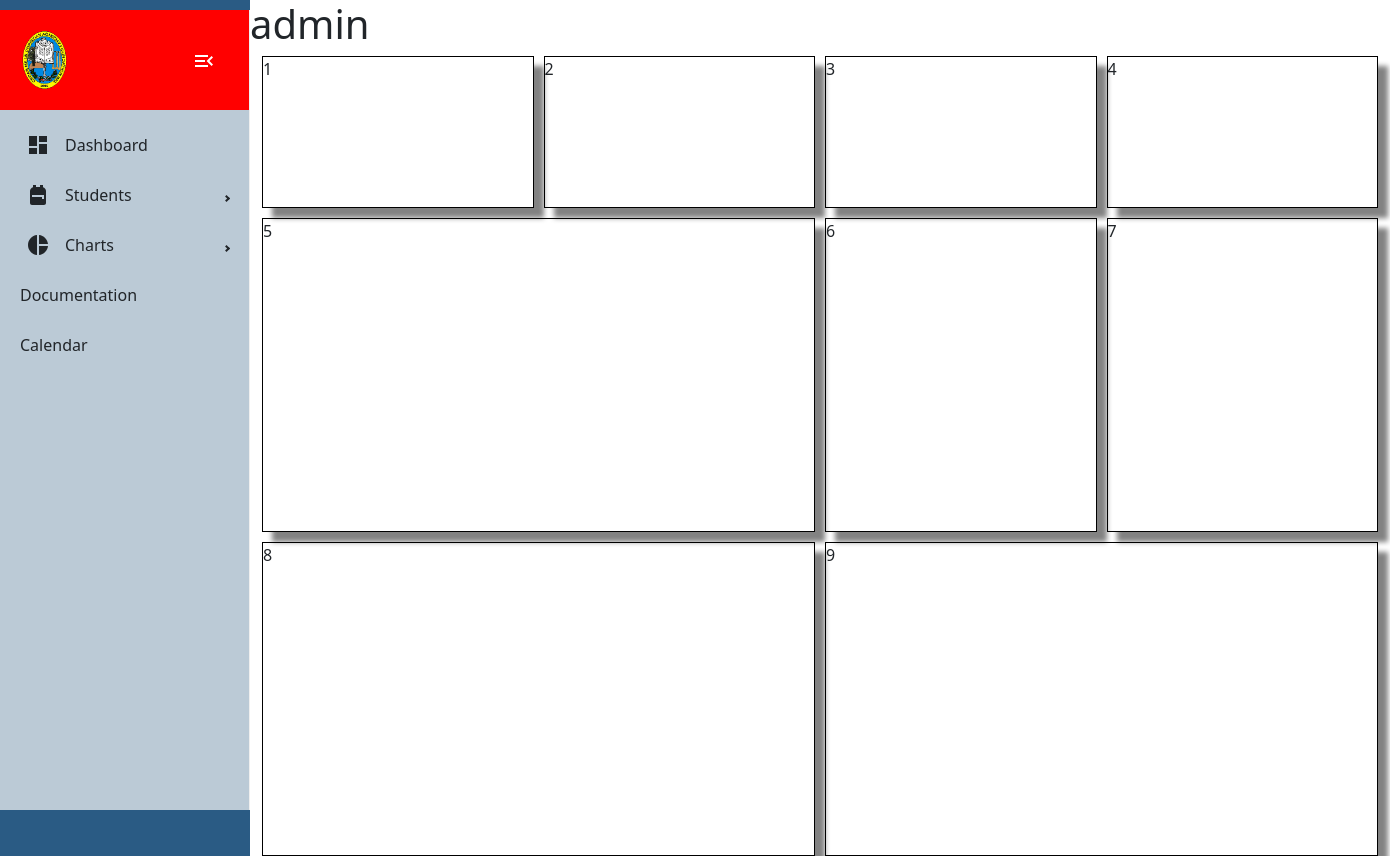
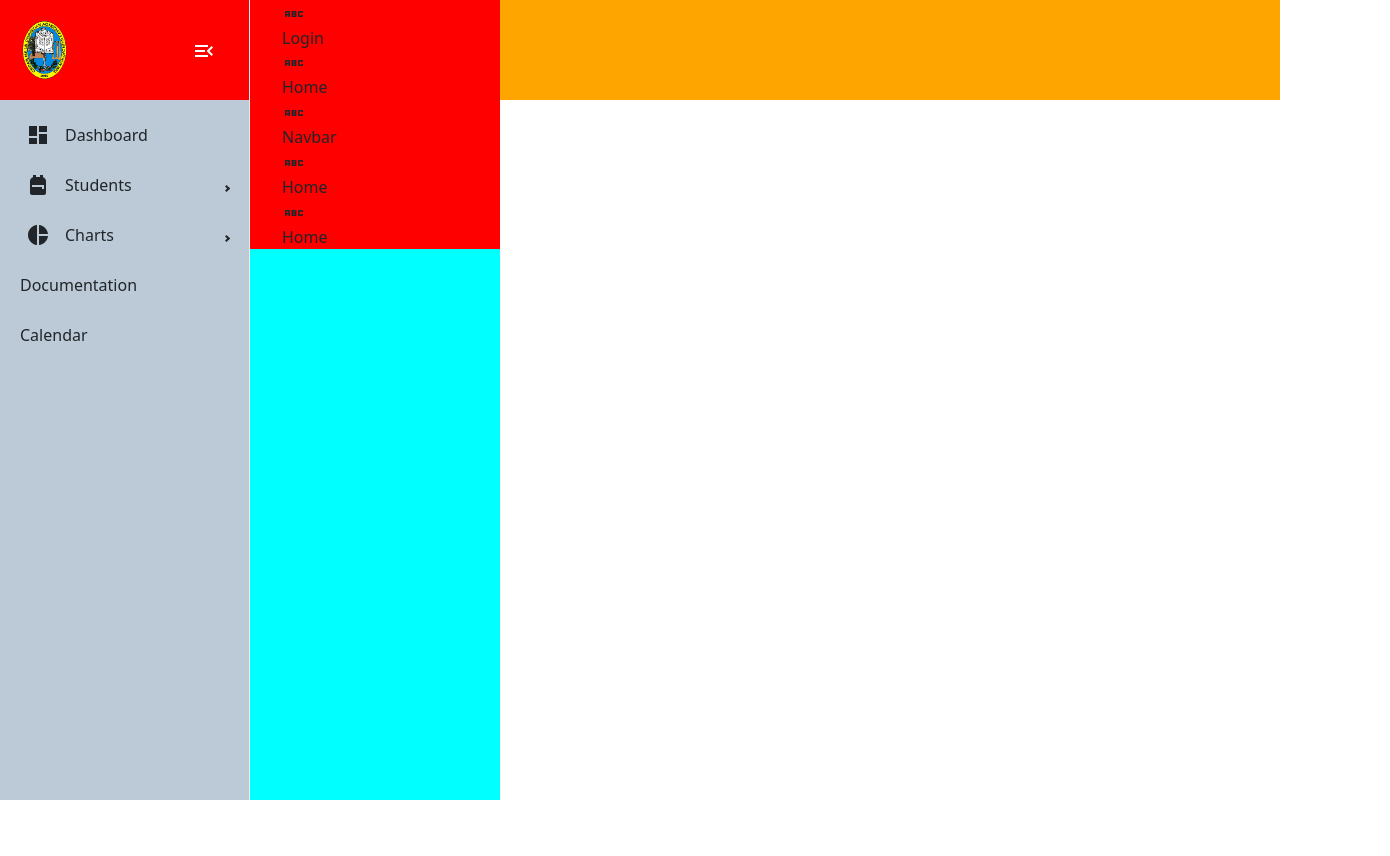
Before and after one commit to TFHunteR/SMS, a React (Create React App) app in the folder client/: page / in a window 1280 px wide. Before the commit this address led to /dashboard. Shown: the whole page, 1390 px wide, since content can reach past the window. After the commit the page ends 800 px from the top, so only its background shows below. Built offline with nearby package versions, Linux system fonts and the light colour scheme.

Commit message:
Added Navbar

```diff
--- a/client/src/App.js
+++ b/client/src/App.js
@@ -46,26 +46,11 @@ import SharePage from "./pages/SharePage";
 const router = createBrowserRouter([
   {
     path: "/",
-    element: <Navigate to={"/dashboard"} />,
-  },
-  {
-    path: "/login",
-    element: <LoginForm></LoginForm>,
-  },
-  {
-    path: "/navbar",
-    element: <Navbar />,
-  },
-  {
-    path: "/sidenavbar",
-    element: <SideNavbar />,
-  },
-  {
-    path: "/reactnav",
-    element: <ReactSideNav />,
-  },
+    element: <SharePage />,
+    children: [
       {
         path: "/dashboard",
+        index: true,
         element: <Dashboard />,
       },
       {
@@ -83,15 +68,31 @@ const router = createBrowserRouter([
           },
         ],
       },
+    ],
+  },
+  // {
+  //   path: "/login",
+  //   element: <LoginForm></LoginForm>,
+  // },
+  // {
+  //   path: "/navbar",
+  //   element: <Navbar />,
+  // },
+  // {
+  //   path: "/sidenavbar",
+  //   element: <SideNavbar />,
+  // },
+  // {
+  //   path: "/reactnav",
+  //   element: <ReactSideNav />,
+  // },
 ]);
 function App() {
   return (
     <>
       <ProSidebarProvider>
         <div className="App">
-          <ProSidebarProvider>
           <RouterProvider router={router} />
-          </ProSidebarProvider>
         </div>
       </ProSidebarProvider>
     </>
--- a/client/src/compenents/SideNavBar.jsx
+++ b/client/src/compenents/SideNavBar.jsx
@@ -14,15 +14,15 @@ import { Dashboard, Backpack } from "@mui/icons-material";
 import "./SideNavBar.css";
 import styled from "styled-components";
 import MenuOpenIcon from "@mui/icons-material/MenuOpen";
-import MenuIcon from '@mui/icons-material/Menu';
-import PieChartIcon from '@mui/icons-material/PieChart';
+import MenuIcon from "@mui/icons-material/Menu";
+import PieChartIcon from "@mui/icons-material/PieChart";
 
 const SideBarContainer = styled.div`
   width: auto;
   position: relative;
   top: 0;
-  height: inherit;
-  background-color: #2a5b84;
+  height: 100%;
+  background-color: rgb(249, 249, 249, 0.7);
 `;
 
 const SideBarHeader = styled.div`
@@ -37,7 +37,7 @@ const SideBarHeader = styled.div`
 
 const Logo = styled.img`
   height: 100%;
-  display: ${props => props.isColloapsed? 'none':'inline'}
+  display: ${(props) => (props.isColloapsed ? "none" : "inline")};
 `;
 
 const CollapseBtn = styled.button`
@@ -77,18 +77,16 @@ function SideNavbar() {
           top: "0",
           left: "0",
           zIndex: "2",
-          marginTop: "10px",
         }}
       >
         <SideBarHeader>
           <Logo src={CedarLogo} isColloapsed={collapsed} />
           <CollapseBtn onClick={() => collapseSidebar()}>
-            {
-              collapsed? (
-                  <MenuIcon style={{ color: "white" }} />
-              ): <MenuOpenIcon style={{ color: "white" }} />
-            }
-
+            {collapsed ? (
+              <MenuIcon style={{ color: "white" }} />
+            ) : (
+              <MenuOpenIcon style={{ color: "white" }} />
+            )}
           </CollapseBtn>
         </SideBarHeader>
 
@@ -100,7 +98,12 @@ function SideNavbar() {
         </Menu> */}
 
         <Menu>
-          <MenuItem icon={<Dashboard />}>Dashboard</MenuItem>
+          <MenuItem
+            icon={<Dashboard />}
+            component={<Link to={"/dashboard"} />}
+          >
+            Dashboard
+          </MenuItem>
           <SubMenu label="Students" icon={<Backpack />}>
             <MenuItem component={<Link to="/students/all" />}>
               All Students
@@ -109,13 +112,12 @@ function SideNavbar() {
               Student Promotion
             </MenuItem>
           </SubMenu>
-          <SubMenu label="Charts" icon={<PieChartIcon/>}>
+          <SubMenu label="Charts" icon={<PieChartIcon />}>
             <MenuItem icon={<Backpack />}> Pie charts </MenuItem>
             <MenuItem icon={<Dashboard />}> Line charts </MenuItem>
           </SubMenu>
           <MenuItem> Documentation </MenuItem>
           <MenuItem> Calendar </MenuItem>
-
         </Menu>
       </Sidebar>
     </SideBarContainer>
--- a/client/src/pages/Dashboard.jsx
+++ b/client/src/pages/Dashboard.jsx
@@ -27,8 +27,6 @@ function Dashboard() {
   return (
     <>
       <Container>
-        <SideNavbar />
-
         <div style={{ zIndex: "2" }}>
           <h1>admin</h1>
           <div className="container">
--- a/client/src/pages/SharePage.jsx
+++ b/client/src/pages/SharePage.jsx
@@ -1,17 +1,57 @@
-import React from 'react'
-import { Outlet } from 'react-router-dom'
+import React from "react";
+import { Outlet } from "react-router-dom";
 import SideBar from "../compenents/ReactSideNav.jsx";
+import styled from "styled-components";
+import SideNavbar from "../compenents/SideNavBar.jsx";
+import Navbar from "../compenents/Navbar.jsx";
+
+const Container = styled.div`
+  display: flex;
+  height: auto;
+`;
+
+const Left = styled.div`
+  height: inherit;
+  width: auto;
+  background-color: red;
+`;
+
+const Right = styled.div`
+  width: 100%;
+  height: 100vh;
+  position: relative;
+  display: flex;
+  flex-direction: column;
+`;
+
+const NavBarContainer = styled.div`
+  width: 100%;
+  height: 100px;
+  background-color: orange;
+`;
+
+const Wrapper = styled.div`
+  width: 100%;
+  height: auto;
+`;
+
 const SharePage = () => {
   return (
     <>
+      <Container>
+        <Left>
+          <SideNavbar />
+        </Left>
 
-    <div style={{position:'fixed'}}>
-    <Outlet />
-    </div>
+        <Right>
+          <NavBarContainer><Navbar /></NavBarContainer>
+          <Wrapper>
+            <Outlet />
+          </Wrapper>
+        </Right>
+      </Container>
+    </>
+  );
+};
 
-    </>
-
-  )
-}
-
-export default SharePage
+export default SharePage;
--- a/client/src/pages/Student/Students.jsx
+++ b/client/src/pages/Student/Students.jsx
@@ -35,7 +35,6 @@ const NLink = styled.a``;
 const Students = () => {
   return (
     <>
-    <div className="sidebar"><Sidebar/></div>
     <Container>
       <PageHeader>Students</PageHeader>
 
```
Lines whose indentation alone changed are shown as unchanged.
